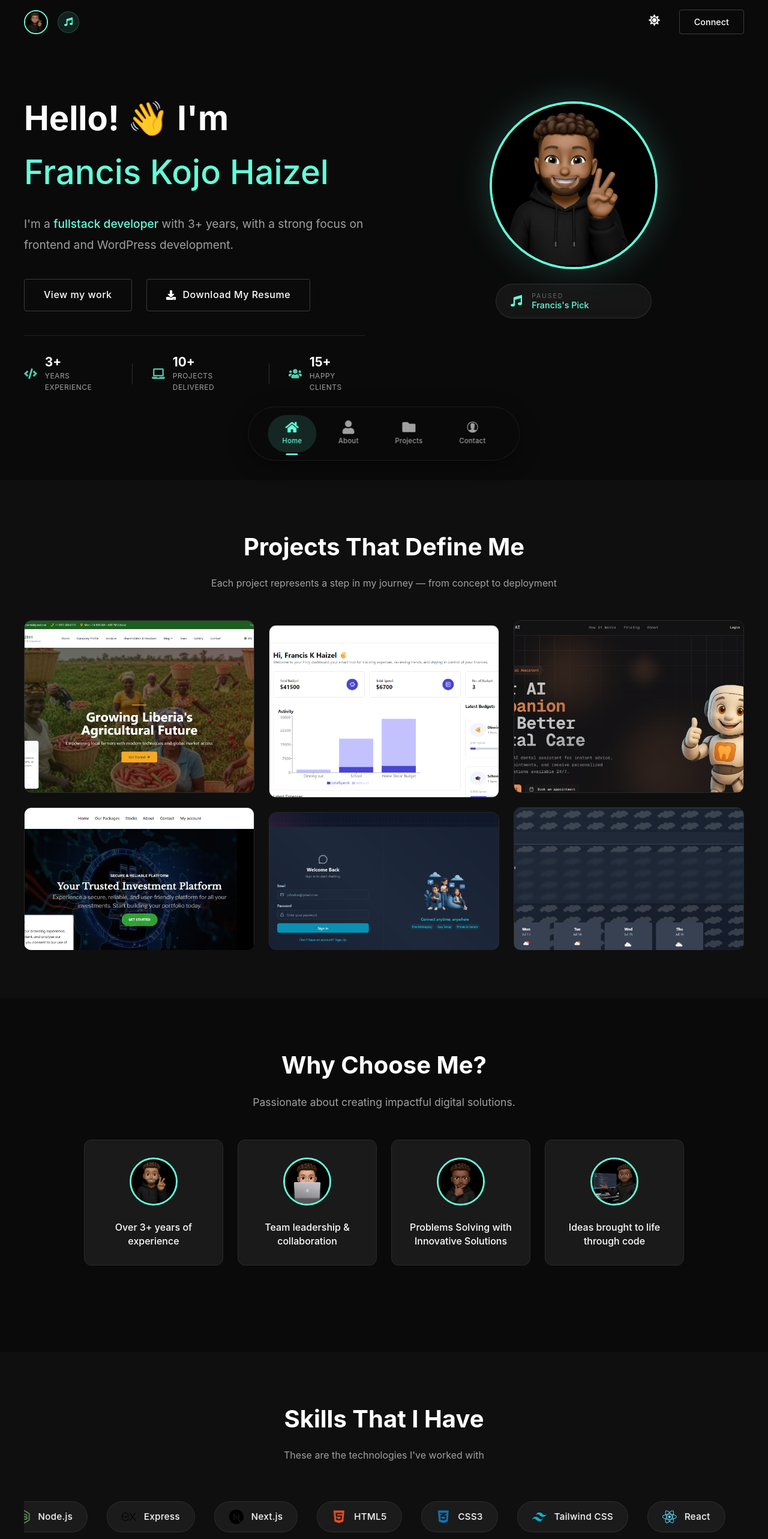
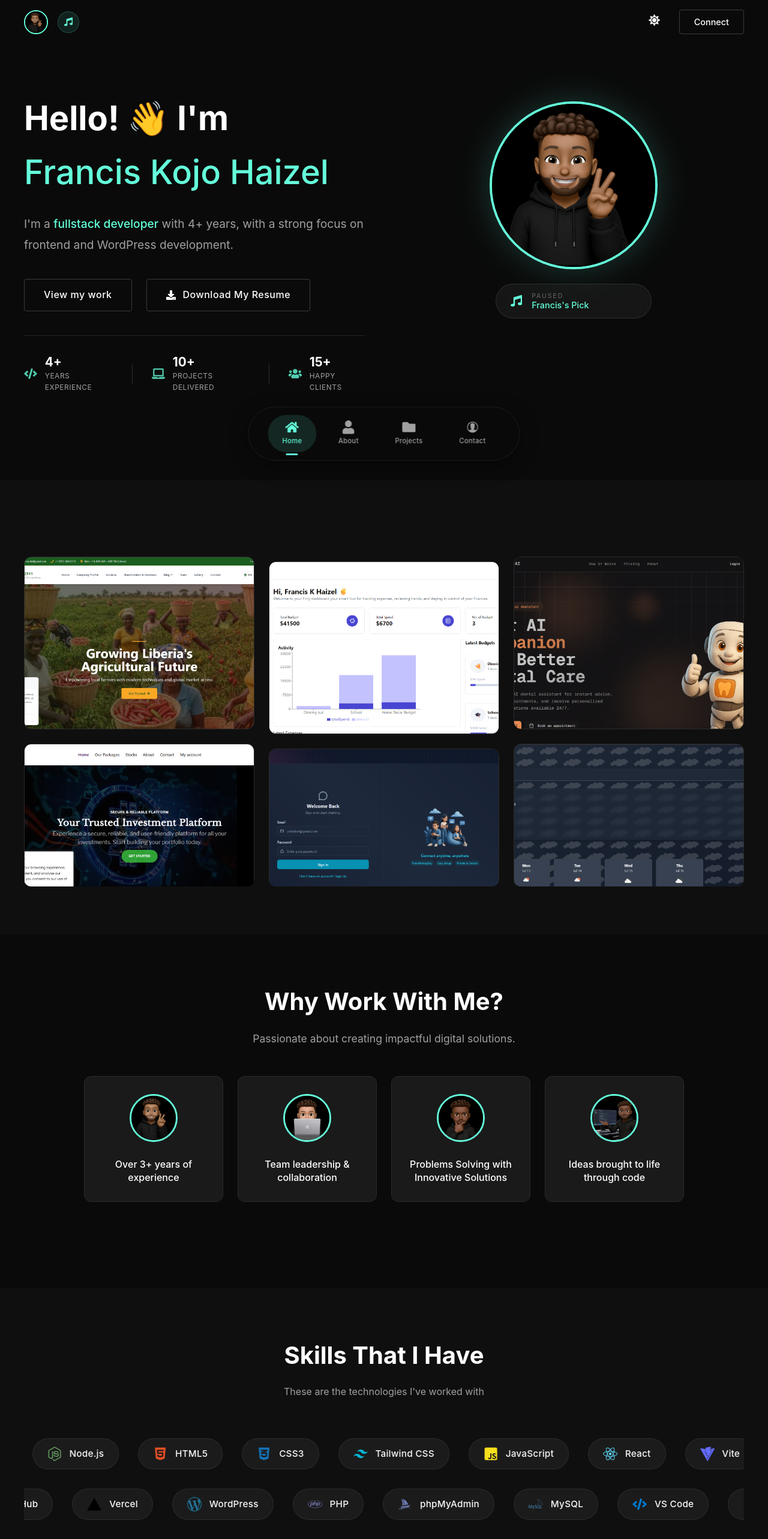
Before and after one commit to Franbeko/myportfolio, a React (Vite) app: page / in a window 1280 px wide. Shown: the top 2566 px of the page at 60% size. Built offline with nearby package versions, Linux system fonts and the light colour scheme; the HTML template or start-up script is replaced by a standard one.

Commit message:
Did some changes in the files

```diff
--- a/src/components/About.jsx
+++ b/src/components/About.jsx
@@ -76,7 +76,7 @@ const About = ({ darkMode }) => {
                 to build modern, high-performance websites that are both functional and visually engaging.
               </p>
               <p>
-                With over 3 years of experience, I've worked on a wide range of projects - from
+                With over 4 years of experience, I've worked on a wide range of projects - from
                 custom WordPress themes to complex web applications. My approach emphasizes clean code,
                 performance optimization, and responsive design.
               </p>
--- a/src/components/FAQ.jsx
+++ b/src/components/FAQ.jsx
@@ -14,7 +14,7 @@ const FAQ = ({ darkMode }) => {
     {
       id: 1,
       question: 'What technologies do you specialize in?',
-      answer: 'I specialize in full-stack web development with a strong focus on React, Next.js, Node.js, and WordPress. I work with MongoDB, PhpMyAdmin, Dokploy, and MySQL databases, and have experience with Hostinger, Vercel, Netlify, and other cloud platforms. I also have expertise in PHP, JavaScript, and modern frontend frameworks like Tailwind CSS and Vite.'
+      answer: 'I specialize in full-stack web development with a strong focus on React, Node.js, and WordPress. I work with MongoDB, PhpMyAdmin, and MySQL databases, and have experience with Hostinger, Vercel, Netlify, and other cloud platforms. I also have expertise in PHP, JavaScript, and modern frontend frameworks like Tailwind CSS and Vite.'
     },
     {
       id: 2,
--- a/src/components/Hero.jsx
+++ b/src/components/Hero.jsx
@@ -19,7 +19,7 @@ const Hero = ({ darkMode, isPlaying, toggleMusic }) => {
             </h1>
 
             <p className="hero-subtitle">
-              I'm a <span className="highlight-text">fullstack developer</span> with 3+ years, with a strong focus on frontend and WordPress development.
+              I'm a <span className="highlight-text">fullstack developer</span> with 4+ years, with a strong focus on frontend and WordPress development.
             </p>
 
             {/* Button Container - Flex row with proper spacing */}
@@ -45,7 +45,7 @@ const Hero = ({ darkMode, isPlaying, toggleMusic }) => {
               <div className="hero-stat">
                 <FaCode className="hero-stat-icon" />
                 <div>
-                  <span className="hero-stat-number">3+</span>
+                  <span className="hero-stat-number">4+</span>
                   <span className="hero-stat-label">Years Experience</span>
                 </div>
               </div>
--- a/src/components/MarqueeSlider.jsx
+++ b/src/components/MarqueeSlider.jsx
@@ -38,6 +38,7 @@ const MarqueeSlider = ({ darkMode }) => {
     { id: 6, image: '/projects/project6.png'},
     { id: 7, image: '/projects/project7.png'},
     { id: 8, image: '/projects/project8.png'},
+    { id: 8, image: '/projects/project9.png'},
   ];
 
   // Split projects into 3 columns for desktop, 2 for tablet, 1 for mobile
@@ -108,10 +109,10 @@ const MarqueeSlider = ({ darkMode }) => {
       <div className="marquee-container">
         {/* Section Header */}
         <div className="marquee-header">
-          <h2 className="section-title">Projects That Define Me</h2>
+          {/* <h2 className="section-title">Projects That Define Me</h2>
           <p className="section-subtitle">
             Each project represents a step in my journey — from concept to deployment
-          </p>
+          </p> */}
         </div>
 
         {/* Three Column Grid */}
--- a/src/components/TechStack.jsx
+++ b/src/components/TechStack.jsx
@@ -13,8 +13,8 @@ import {
 import {
   SiVite,
   SiMongodb,
-  SiExpress,
-  SiNextdotjs,
+  // SiExpress,
+  // SiNextdotjs,
   SiMysql,
   SiPhpmyadmin,
   SiVercel,
@@ -33,8 +33,8 @@ const TechStack = ({ darkMode }) => {
     { name: 'Vite', icon: <SiVite />, color: '#646CFF' },
     { name: 'MongoDB', icon: <SiMongodb />, color: '#47A248' },
     { name: 'Node.js', icon: <FaNodeJs />, color: '#68A063' },
-    { name: 'Express', icon: <SiExpress />, color: '#000000' },
-    { name: 'Next.js', icon: <SiNextdotjs />, color: '#000000' },
+    // { name: 'Express', icon: <SiExpress />, color: '#000000' },
+    // { name: 'Next.js', icon: <SiNextdotjs />, color: '#000000' },
     { name: 'HTML5', icon: <FaHtml5 />, color: '#E34F26' },
     { name: 'CSS3', icon: <FaCss3Alt />, color: '#1572B6' },
     { name: 'Tailwind CSS', icon: <SiTailwindcss />, color: '#06B6D4' },
--- a/src/components/Value.jsx
+++ b/src/components/Value.jsx
@@ -118,7 +118,7 @@ const Value = ({ darkMode }) => {
           animate={inView ? { opacity: 1, y: 0 } : {}}
           transition={{ duration: 0.6 }}
         >
-          <h2 className="section-title">Why Choose Me?</h2>
+          <h2 className="section-title">Why Work With Me?</h2>
           <p className="section-description">Passionate about creating impactful digital solutions.</p>
 
           <div className="value-grid">
```
Also changed, not shown: public/projects/project8.png, public/projects/project9.png (added).
